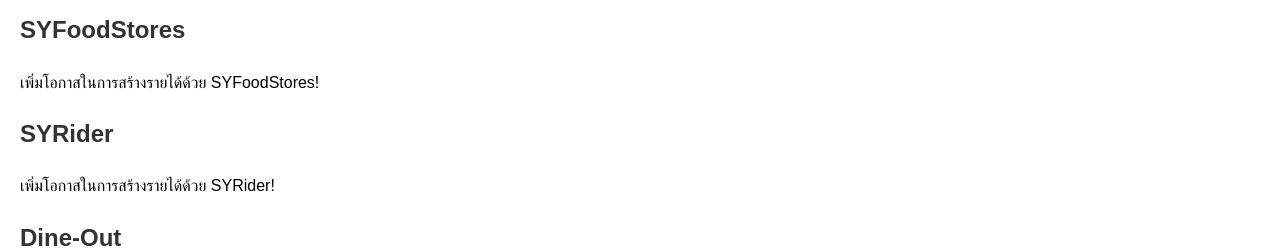
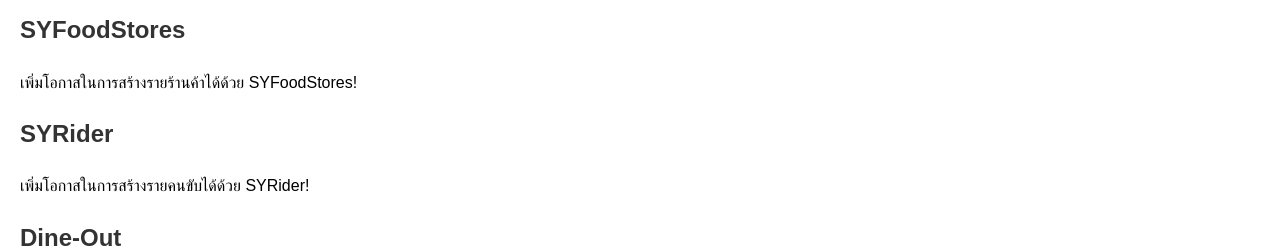
Before and after one commit to djia1982/soonyangfood, a plain HTML site: page index.html in a window 1280 px wide. Shown: the part 308-557 px from the top of the page. Drawn offline with Linux system fonts and the light colour scheme.

Commit message:
Update index.html

```diff
--- a/index.html
+++ b/index.html
@@ -25,11 +25,11 @@
         </section>
         <section id="syfoodstores">
             <h2>SYFoodStores</h2>
-            <p>เพิ่มโอกาสในการสร้างรายได้ด้วย SYFoodStores!</p>
+            <p>เพิ่มโอกาสในการสร้างรายร้านค้าได้ด้วย SYFoodStores!</p>
         </section>
         <section id="syrider">
             <h2>SYRider</h2>
-            <p>เพิ่มโอกาสในการสร้างรายได้ด้วย SYRider!</p>
+            <p>เพิ่มโอกาสในการสร้างรายคนขับได้ด้วย SYRider!</p>
         </section>
         <section id="dineout">
             <h2>Dine-Out</h2>
```
